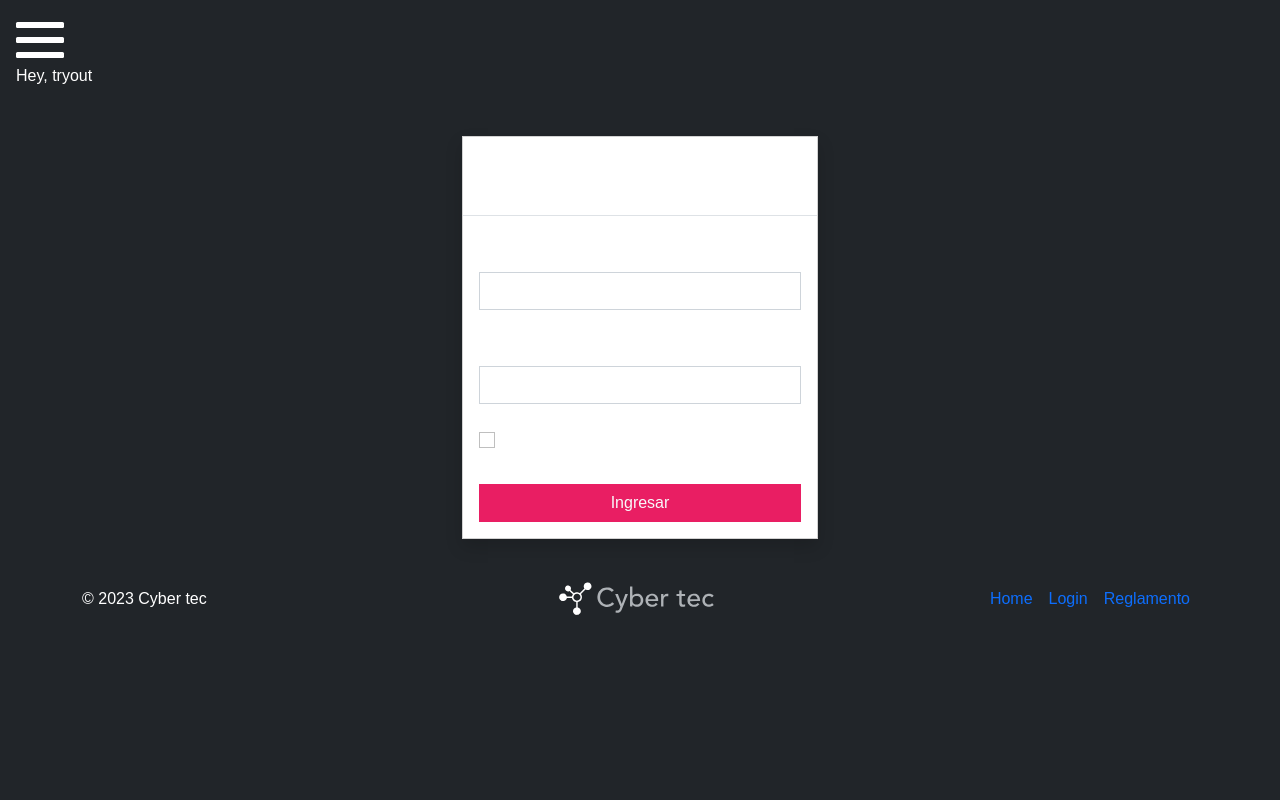
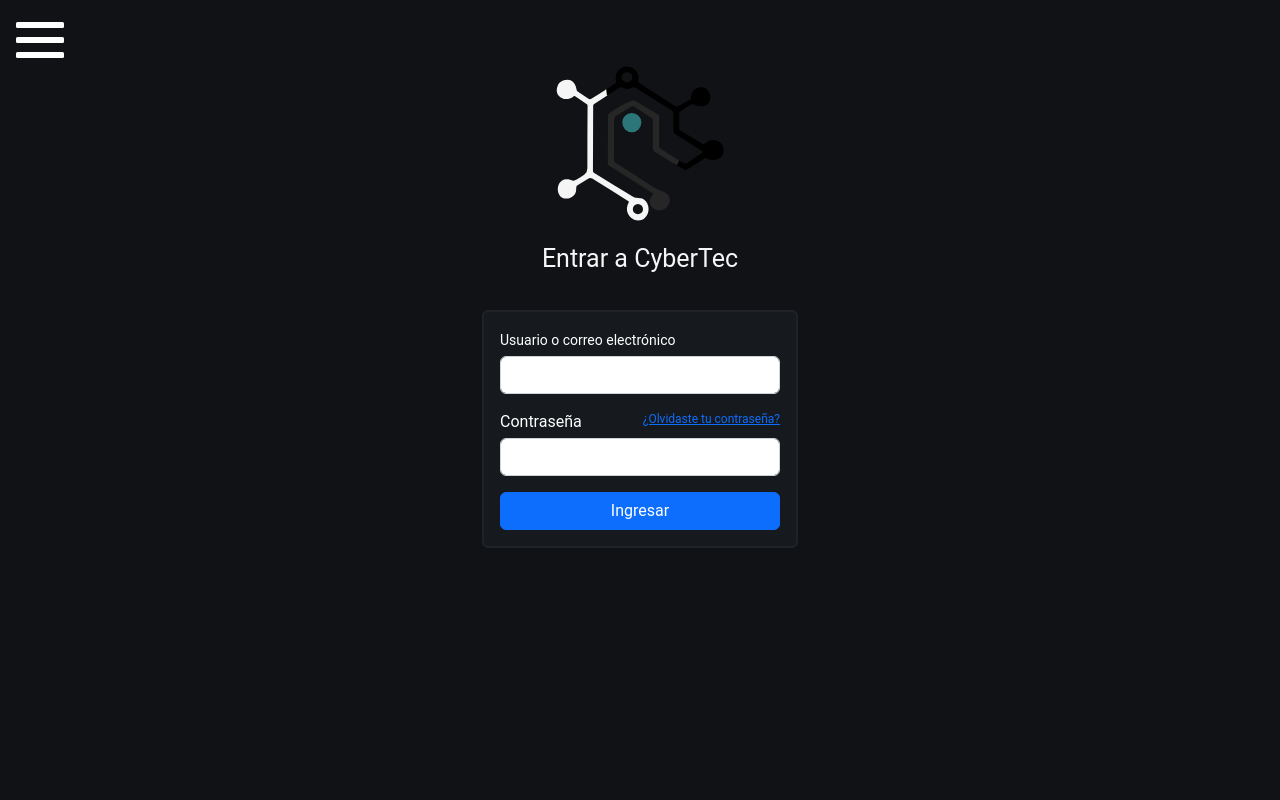
Before and after one commit to Proyectos-Especiales-CCM/Cyber-Prepa-Back, a Django app: page /login in a window 1280 px wide. Run offline with Django 4.2, Linux system fonts and the light colour scheme; some libraries are stand-ins or nearby versions.

Commit message:
cambios de ux

```diff
--- a/static/css/main.sass
+++ b/static/css/main.sass
@@ -26,4 +26,4 @@ body
     padding: 1rem
     // overflow: hidden Aqui se oculta el scroll, usar con cuidado para el responsive
     color: white
-    font-family: 'Poppins', sans-serif
+    font-family: $global-font
--- a/static/css/pages/_login.sass
+++ b/static/css/pages/_login.sass
@@ -1,19 +1,28 @@
-\:root
-  --main-bg:#e91e63
+.login-container
+  background-color: #161A1E
+  border-color: #1F2227
+  border-width: 2px
+  border-style: solid
 
-body
-  color: black
+.form-header
+  font-size: 25px
+  color: #f6f6f6
 
-.main-bg
-  background: var(--main-bg) !important
+.input-block
+  margin-top: 4px
+  margin-bottom: 16px
 
-input:focus, button:focus
-  border: 1px solid var(--main-bg) !important
-  box-shadow: none !important
+.label-link
+  float: right
+  font-size: 12px
+  right: 0
 
-.form-check-input:checked
-  background-color: var(--main-bg) !important
-  border-color: var(--main-bg) !important
+.sign-in-btn
+  margin-top: 16px
+  display: block
+  width: 100%
+  text-align: center
 
-.card, .btn, input
-  border-radius: 0 !important
+@media screen and (max-width: 390px)
+  body
+    overflow-x: hidden
--- a/static/css/settings/_variables.sass
+++ b/static/css/settings/_variables.sass
@@ -4,4 +4,5 @@ $bar-space: calc(($toggle-size - ($bar-size * 5)) / 2)
 $bar2-top: calc($bar-size + $bar-space)
 $bar3-top: calc($bar2-top * 2)
 $cyber_map: 1000px
-$body-bg: #212529
+$body-bg: #101216
+$global-font: 'Roboto', sans-serif
--- a/templates/layout/base.html
+++ b/templates/layout/base.html
@@ -13,8 +13,9 @@
 
 <body>
     {% include 'layout/header.html' %}
-    {% block content %}{% endblock %}
-    {% include 'layout/footer.html' %}
+    {% block content %}
+        {% include 'layout/footer.html' %}
+    {% endblock %}
     <script src="{% static 'js/jquery.min.js' %}"></script>
     {% block js %}{% endblock %}
     <script src="{% static 'js/main.js' %}"></script>
--- a/templates/layout/header.html
+++ b/templates/layout/header.html
@@ -20,6 +20,5 @@
             <span></span>
             <span></span>
         </a>
-        {% include 'layout/lightdark.html' %}
     </div>
 </header>
--- a/templates/layout/lightdark.html
+++ /dev/null
@@ -1,30 +0,0 @@
-Hey, tryout
-<!-- <div class="dropdown position-fixed top-0 end-0 mb-3 me-3 bd-mode-toggle">
-     <button class="btn btn-bd-primary py-2 dropdown-toggle d-flex align-items-center" id="bd-theme" type="button" aria-expanded="false" data-bs-toggle="dropdown" aria-label="Toggle theme (dark)">
-       <svg class="bi my-1 theme-icon-active" width="1em" height="1em"><use href="#moon-stars-fill"></use></svg>
-       <span class="visually-hidden" id="bd-theme-text">Toggle theme</span>
-     </button>
-     <ul class="dropdown-menu dropdown-menu-end shadow" aria-labelledby="bd-theme-text" style="">
-       <li>
-         <button type="button" class="dropdown-item d-flex align-items-center" data-bs-theme-value="light" aria-pressed="false">
-           <svg class="bi me-2 opacity-50 theme-icon" width="1em" height="1em"><use href="#sun-fill"></use></svg>
-           Light
-           <svg class="bi ms-auto d-none" width="1em" height="1em"><use href="#check2"></use></svg>
-         </button>
-       </li>
-       <li>
-         <button type="button" class="dropdown-item d-flex align-items-center active" data-bs-theme-value="dark" aria-pressed="true">
-           <svg class="bi me-2 opacity-50 theme-icon" width="1em" height="1em"><use href="#moon-stars-fill"></use></svg>
-           Dark
-           <svg class="bi ms-auto d-none" width="1em" height="1em"><use href="#check2"></use></svg>
-         </button>
-       </li>
-       <li>
-         <button type="button" class="dropdown-item d-flex align-items-center" data-bs-theme-value="auto" aria-pressed="false">
-           <svg class="bi me-2 opacity-50 theme-icon" width="1em" height="1em"><use href="#circle-half"></use></svg>
-           Auto
-           <svg class="bi ms-auto d-none" width="1em" height="1em"><use href="#check2"></use></svg>
-         </button>
-       </li>
-     </ul>
-</div> -->
--- a/templates/main/login.html
+++ b/templates/main/login.html
@@ -12,36 +12,173 @@ Login
 
 {% block content %}
 
-<div class="container">
-    <div class="row justify-content-center mt-5">
-      <div class="col-lg-4 col-md-6 col-sm-6">
-        <div class="card shadow">
-          <div class="card-title text-center border-bottom">
-            <h2 class="p-3">Login</h2>
-          </div>
-          <div class="card-body">
-            <form method="POST">
-                {% csrf_token %}
-              <div class="mb-4">
-                <label for="username" class="form-label">Usuario/Email</label>
-                <input type="text" class="form-control" id="username" name="username"/>
-              </div>
-              <div class="mb-4">
-                <label for="password" class="form-label">Contraseña</label>
-                <input type="password" class="form-control" id="password" name="password"/>
-              </div>
-              <div class="mb-4">
-                <input type="checkbox" class="form-check-input" id="remember" />
-                <label for="remember" class="form-label">Recordarme</label>
-              </div>
-              <div class="d-grid">
-                <button type="submit" class="btn text-light main-bg" value="login">Ingresar</button>
-              </div>
-            </form>
-          </div>
-        </div>
+<div class="container" style="max-width: 340px; min-width: 340px;">
+  <div class="row d-flex justify-content-center align-items-center">
+    <?xml version="1.0" encoding="UTF-8" standalone="no"?>
+    <svg xmlns="http://www.w3.org/2000/svg" version="1.2" baseProfile="tiny" width="160" height="160" viewBox="0.00 0.00 351.00 322.00">
+    <g stroke-width="2.00" fill="none" stroke-linecap="butt">
+    <path stroke="#131313" vector-effect="non-scaling-stroke" d="
+      M 249.09 203.49
+      C 250.26 201.63 251.70 200.65 252.49 198.55
+      Q 253.30 196.39 254.37 194.41"
+    />
+    <path stroke="#7b7b7b" vector-effect="non-scaling-stroke" d="
+      M 108.77 64.11
+      L 107.32 51.07"
+    />
+    </g>
+    <path fill="#000000" d="
+      M 249.09 203.49
+      C 250.26 201.63 251.70 200.65 252.49 198.55
+      Q 253.30 196.39 254.37 194.41
+      C 258.07 197.49 265.63 202.09 270.31 199.02
+      Q 285.27 189.20 300.02 179.06
+      Q 301.64 177.94 301.64 176.42
+      A 1.04 1.01 18.3 0 0 301.21 175.59
+      Q 299.56 174.43 298.05 173.46
+      Q 271.84 156.79 245.62 140.14
+      Q 242.90 138.41 242.86 133.75
+      Q 242.74 116.62 242.99 99.50
+      C 243.03 96.59 240.46 94.26 237.84 92.61
+      Q 201.85 69.97 165.81 47.41
+      C 163.40 45.90 158.23 48.31 155.72 49.07
+      Q 148.66 51.18 143.59 48.91
+      C 139.95 47.28 136.33 45.74 132.82 48.05
+      Q 120.77 55.99 108.77 64.11
+      L 107.32 51.07
+      Q 116.74 44.94 126.27 38.75
+      Q 127.84 37.73 127.28 35.04
+      Q 126.36 30.53 126.68 26.01
+      C 128.01 7.63 148.02 -0.85 162.75 9.51
+      C 170.45 14.92 174.32 23.20 172.07 32.56
+      Q 171.17 36.29 174.73 38.59
+      Q 210.35 61.54 245.94 84.55
+      C 249.03 86.54 250.83 85.42 253.81 83.81
+      Q 265.50 77.46 276.93 71.26
+      A 2.21 2.19 -13.3 0 0 278.08 69.42
+      C 278.56 57.17 283.67 48.47 296.52 46.83
+      C 311.63 44.90 320.21 61.19 316.02 74.02
+      C 311.23 88.66 292.53 86.28 282.01 81.11
+      A 2.68 2.66 -47.3 0 0 279.46 81.22
+      Q 268.25 87.94 256.90 95.14
+      Q 254.52 96.65 254.49 99.00
+      Q 254.26 114.88 254.50 130.76
+      Q 254.53 132.63 257.54 134.44
+      Q 278.88 147.27 300.32 159.93
+      C 305.73 163.14 308.37 158.24 312.31 155.89
+      C 324.64 148.55 341.34 155.47 343.42 170.02
+      C 346.41 190.88 324.57 198.85 308.72 189.15
+      A 1.87 1.86 44.2 0 0 306.74 189.17
+      L 268.76 213.30
+      A 3.13 3.12 44.2 0 1 265.47 213.34
+      L 249.09 203.49
+      Z
+      M 160.2159 27.3357
+      A 10.95 10.03 3.8 0 0 149.9547 16.6021
+      A 10.95 10.03 3.8 0 0 138.3641 25.8843
+      A 10.95 10.03 3.8 0 0 148.6253 36.6179
+      A 10.95 10.03 3.8 0 0 160.2159 27.3357
+      Z"
+    />
+    <path fill="#f5f5f5" d="
+      M 107.32 51.07
+      L 108.77 64.11
+      L 83.38 80.52
+      A 4.63 4.63 0.0 0 0 81.26 84.39
+      Q 81.00 149.38 80.80 214.75
+      Q 80.79 217.90 83.46 219.58
+      Q 121.73 243.65 160.72 266.54
+      Q 164.66 268.85 167.66 269.42
+      C 173.14 270.44 179.06 269.52 184.01 273.14
+      C 195.27 281.39 195.80 300.90 185.13 309.87
+      C 173.42 319.72 157.73 314.33 151.45 301.52
+      C 147.55 293.57 149.07 285.54 152.90 278.01
+      A 1.55 1.55 0.0 0 0 152.33 275.99
+      Q 117.66 254.46 83.34 233.12
+      C 78.61 230.18 75.84 227.87 70.27 231.26
+      Q 59.45 237.85 48.97 244.53
+      A 2.77 2.74 82.1 0 0 47.79 246.11
+      Q 46.94 249.15 47.00 252.37
+      C 47.23 263.66 37.61 270.23 27.35 270.86
+      C 8.39 272.04 4.71 244.34 18.09 235.11
+      C 25.60 229.93 33.48 232.24 41.22 234.87
+      A 1.46 1.46 0.0 0 0 42.16 234.87
+      C 49.78 232.26 58.59 226.41 64.28 221.80
+      Q 69.60 217.48 69.60 210.00
+      Q 69.53 146.67 69.98 83.67
+      A 3.27 3.27 0.0 0 0 68.55 80.95
+      L 44.96 64.81
+      A 2.42 2.41 42.5 0 0 42.06 64.93
+      C 38.85 67.54 35.09 69.53 30.99 70.25
+      C 17.70 72.56 5.62 62.89 8.29 48.69
+      Q 10.61 36.35 22.02 32.86
+      C 37.70 28.07 46.08 38.03 48.00 52.51
+      C 48.17 53.75 49.62 55.24 50.81 56.04
+      Q 61.26 63.08 71.75 70.03
+      C 74.15 71.62 76.82 70.62 79.25 69.06
+      Q 93.22 60.06 107.32 51.07
+      Z
+      M 181.57 292.07
+      A 10.29 10.29 0.0 0 0 171.28 281.78
+      A 10.29 10.29 0.0 0 0 160.99 292.07
+      A 10.29 10.29 0.0 0 0 171.28 302.36
+      A 10.29 10.29 0.0 0 0 181.57 292.07
+      Z"
+    />
+    <path fill="#262626" d="
+      M 254.37 194.41
+      Q 253.30 196.39 252.49 198.55
+      C 251.70 200.65 250.26 201.63 249.09 203.49
+      Q 220.68 186.31 204.92 176.35
+      C 202.02 174.52 201.33 171.83 201.36 168.29
+      Q 201.56 140.04 201.49 112.31
+      A 3.76 3.75 -73.4 0 0 199.80 109.17
+      Q 181.85 97.36 164.08 85.90
+      C 160.50 83.59 157.69 85.54 153.99 87.83
+      Q 140.75 96.03 127.57 104.34
+      C 123.76 106.74 123.26 111.16 123.27 115.90
+      Q 123.32 173.55 123.13 192.50
+      C 123.10 195.42 123.54 196.91 126.17 198.54
+      Q 164.58 222.26 202.09 247.41
+      Q 207.83 251.26 219.02 255.74
+      Q 227.35 259.07 229.90 261.25
+      C 245.17 274.31 227.86 299.53 209.45 293.86
+      C 202.78 291.80 196.11 285.71 195.09 278.67
+      C 194.18 272.38 196.99 267.49 201.22 263.08
+      Q 202.71 261.52 200.89 260.36
+      L 112.26 203.75
+      A 3.34 3.33 -73.9 0 1 110.71 200.93
+      Q 110.90 152.41 111.03 103.50
+      Q 111.03 101.32 113.19 99.70
+      Q 135.66 82.84 162.00 73.05
+      C 162.73 72.78 163.87 72.91 164.61 73.36
+      Q 188.51 87.66 212.30 102.23
+      A 3.80 3.79 15.7 0 1 214.12 105.47
+      Q 214.13 135.07 214.12 165.39
+      Q 214.11 168.47 217.12 170.37
+      Q 236.01 182.34 254.37 194.41
+      Z"
+    />
+    <circle fill="#2c7579" cx="159.05" cy="117.98" r="19.23"/>
+    </svg>
+  </div>
+  <div class="row d-flex justify-content-center align-content-center p-3 form-header">Entrar a CyberTec</div>
+  <div class="container mt-3 p-3 bg-dark.bg-gradient rounded login-container">
+    <form method="POST">
+      {% csrf_token %}
+
+      <label for="username" style="font-size: 14px;">Usuario o correo electrónico</label>
+      <input type="text" class="form-control input-block js-login-field rounded" id="username" name="username" placeholder="" aria-label="Username" aria-describedby="basic-addon1">
+
+      <div class="position-relative">
+        <label for="password">Contraseña</label>
+        <input type="password" name="password" id="password" class="form-control input-block rounded">
+        <a href="" class="label-link position-absolute top-0">¿Olvidaste tu contraseña?</a>
+
+        <button type="submit" class="btn btn-primary btn-block sign-in-btn" value="login">Ingresar</button>
       </div>
-    </div>
+    </form>
+  </div>
   </div>
 
 
```
Also changed, not shown: static/assets/CyberTec3-4 1-2.svg (added), static/assets/CyberTec3-4 1.svg (added), static/css/main.min.css, templates/main/index.html (line endings or trailing spaces), templates/main/regulations.html (line endings or trailing spaces).
